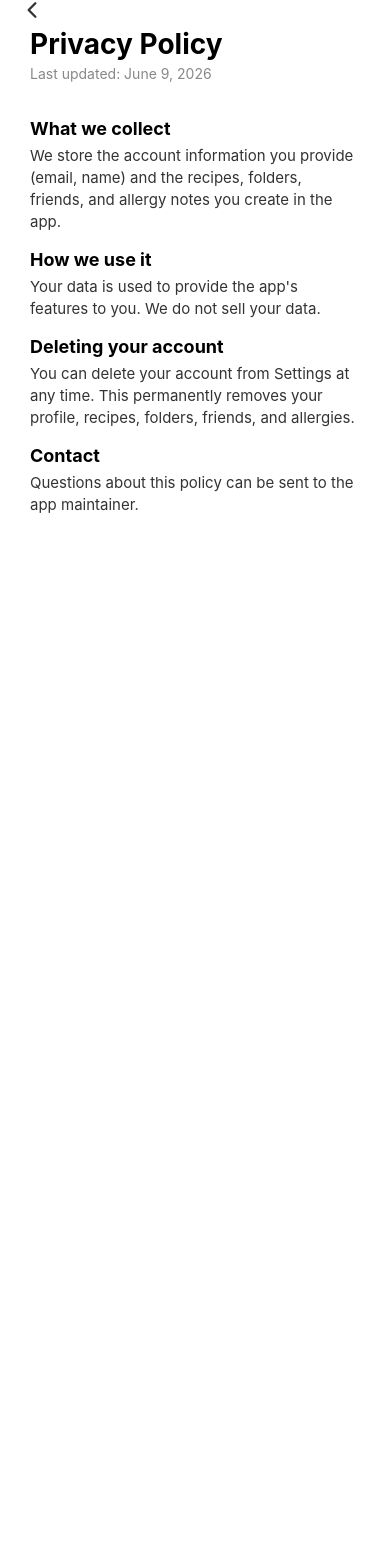
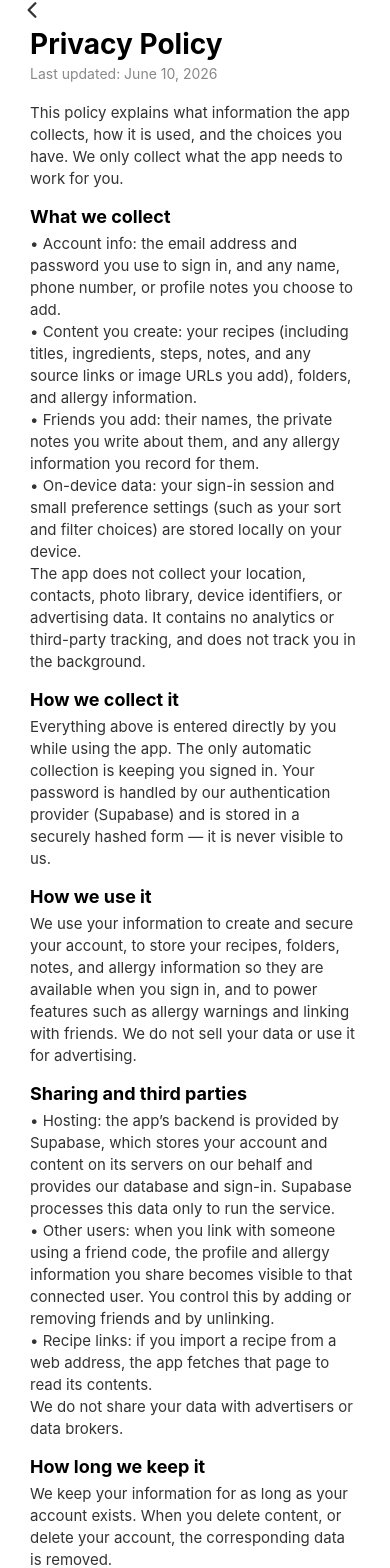
Before and after one commit to amysmunson/reciguard, a React Native app: screen /PrivacyPolicy in a window 390 px wide. Shown: the part 73-1641 px from the top of the page. Before the commit the page ends 844 px from the top, so only its background shows below. Built offline with nearby package versions, Linux system fonts and the light colour scheme; no server answers.

Commit message:
Privacy update

```diff
--- a/screens/PrivacyPolicy.js
+++ b/screens/PrivacyPolicy.js
@@ -12,29 +12,68 @@ const PrivacyPolicy = ({ navigation }) => (
 
     <ScrollView contentContainerStyle={styles.screen_policyPad}>
       <Text style={styles.header_policyMain}>Privacy Policy</Text>
-      <Text style={styles.policy_updated}>Last updated: June 9, 2026</Text>
+      <Text style={styles.policy_updated}>Last updated: June 10, 2026</Text>
+
+      <Text style={styles.policy_body}>
+        This policy explains what information the app collects, how it is used, and the
+        choices you have. We only collect what the app needs to work for you.
+      </Text>
 
       <Text style={styles.header_policySection}>What we collect</Text>
       <Text style={styles.policy_body}>
-        We store the account information you provide (email, name) and the recipes,
-        folders, friends, and allergy notes you create in the app.
+        {'• Account info: the email address and password you use to sign in, and any name, phone number, or profile notes you choose to add.\n'}
+        {'• Content you create: your recipes (including titles, ingredients, steps, notes, and any source links or image URLs you add), folders, and allergy information.\n'}
+        {'• Friends you add: their names, the private notes you write about them, and any allergy information you record for them.\n'}
+        {'• On-device data: your sign-in session and small preference settings (such as your sort and filter choices) are stored locally on your device.'}
+      </Text>
+      <Text style={styles.policy_body}>
+        The app does not collect your location, contacts, photo library, device
+        identifiers, or advertising data. It contains no analytics or third-party
+        tracking, and does not track you in the background.
+      </Text>
+
+      <Text style={styles.header_policySection}>How we collect it</Text>
+      <Text style={styles.policy_body}>
+        Everything above is entered directly by you while using the app. The only
+        automatic collection is keeping you signed in. Your password is handled by our
+        authentication provider (Supabase) and is stored in a securely hashed form &mdash;
+        it is never visible to us.
       </Text>
 
       <Text style={styles.header_policySection}>How we use it</Text>
       <Text style={styles.policy_body}>
-        Your data is used to provide the app&apos;s features to you. We do not sell
-        your data.
+        We use your information to create and secure your account, to store your recipes,
+        folders, notes, and allergy information so they are available when you sign in, and
+        to power features such as allergy warnings and linking with friends. We do not sell
+        your data or use it for advertising.
       </Text>
 
-      <Text style={styles.header_policySection}>Deleting your account</Text>
+      <Text style={styles.header_policySection}>Sharing and third parties</Text>
       <Text style={styles.policy_body}>
-        You can delete your account from Settings at any time. This permanently removes
-        your profile, recipes, folders, friends, and allergies.
+        {'• Hosting: the app’s backend is provided by Supabase, which stores your account and content on its servers on our behalf and provides our database and sign-in. Supabase processes this data only to run the service.\n'}
+        {'• Other users: when you link with someone using a friend code, the profile and allergy information you share becomes visible to that connected user. You control this by adding or removing friends and by unlinking.\n'}
+        {'• Recipe links: if you import a recipe from a web address, the app fetches that page to read its contents.'}
+      </Text>
+      <Text style={styles.policy_body}>
+        We do not share your data with advertisers or data brokers.
+      </Text>
+
+      <Text style={styles.header_policySection}>How long we keep it</Text>
+      <Text style={styles.policy_body}>
+        We keep your information for as long as your account exists. When you delete
+        content, or delete your account, the corresponding data is removed.
+      </Text>
+
+      <Text style={styles.header_policySection}>Your choices and control</Text>
+      <Text style={styles.policy_body}>
+        {'• Edit or delete your recipes, folders, friends, and notes at any time in the app.\n'}
+        {'• Unlink a connected friend to stop sharing with them.\n'}
+        {'• Delete your account from Settings at any time. This permanently removes your profile, recipes, folders, friends, allergy information, and notes.'}
       </Text>
 
       <Text style={styles.header_policySection}>Contact</Text>
       <Text style={styles.policy_body}>
-        Questions about this policy can be sent to the app maintainer.
+        Questions about this policy can be sent via email to amunson95070@gmail.com.
       </Text>
     </ScrollView>
   </View>
```
